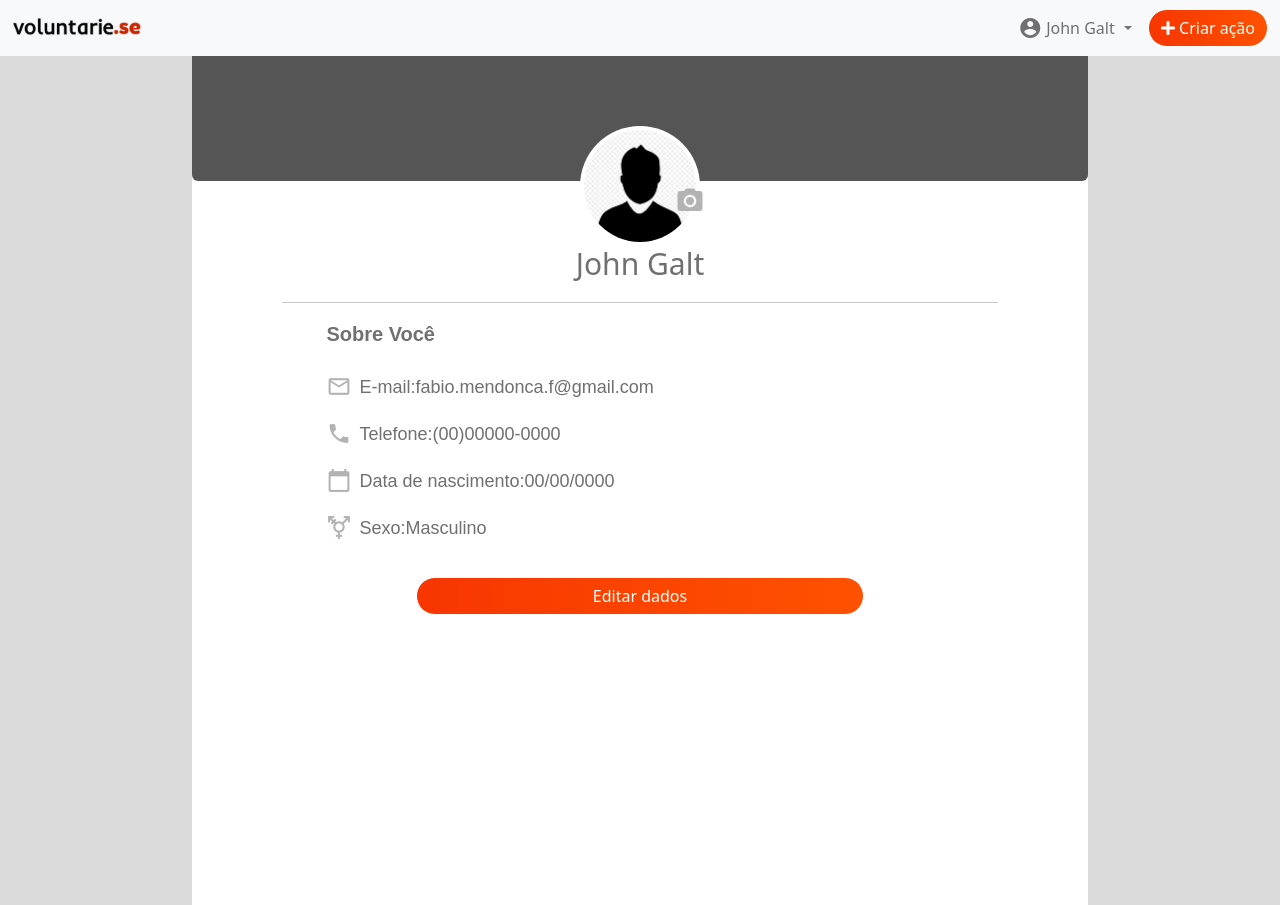
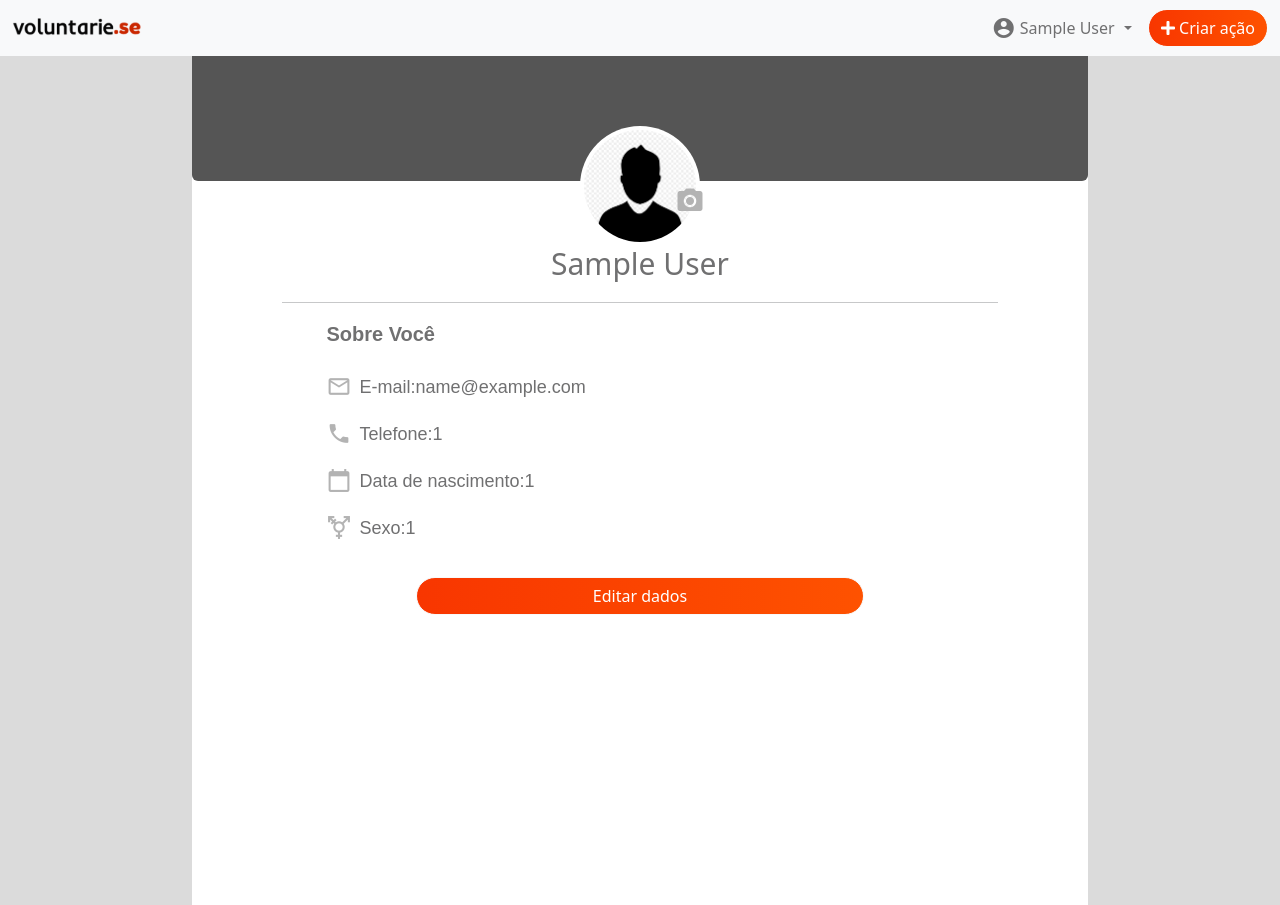
Before and after one commit to FabioMendoncaft/Voluntarie.se2, a PHP site: page /perfil.php in a window 1280 px wide. Run offline with PHP 8.4, Linux system fonts and the light colour scheme; the visitor is signed in with stand-in values (Sample User, id 1); some libraries are stand-ins or nearby versions.

Commit message:
Ajustes para pegar o usuário logado

```diff
--- a/feed.php
+++ b/feed.php
@@ -22,6 +22,7 @@ if (!isset($_SESSION['autenticado']) || $_SESSION['autenticado'] != 'SIM') {
     header('Location: index.php');
 }
 
+$user = $_SESSION['nome'];
 $acao = 'feed';
 require 'php/acoes-controller.php';
 
@@ -38,7 +39,7 @@ require 'php/acoes-controller.php';
                         <li class="nav-item dropdown">
                             <a class="nav-link dropdown-toggle" href="#" id="navbarDropdown" role="button" data-bs-toggle="dropdown" aria-expanded="false">
                                 <span class="material-icons">account_circle</span>
-                                <label>John Galt</label>
+                                <label><?php echo $user ?></label>
                             </a>
                             <ul class="dropdown-menu" aria-labelledby="navbarDropdown">
                                 <li><a class="dropdown-item" href="perfil.php">Meu perfil</a></li>
@@ -100,7 +101,7 @@ require 'php/acoes-controller.php';
                     <img src="img/íconePerfil.jpg" alt="" id="imagemPerfil">
                 </div>
                 <div class="dadosPerfil">
-                    <h1><strong>John Galt</strong></h1>
+                    <h1><strong><?php echo $user ?></strong></h1>
                     <a href="perfil.php" class="btn btn-light corBotao">Meu perfil</a>
                     <a href="minhas-acoes.php" class="btn btn-light btn2">Minhas ações</a>
                 </div>
--- a/minhas-acoes.php
+++ b/minhas-acoes.php
@@ -46,6 +46,7 @@ if(!isset($_SESSION['autenticado']) || $_SESSION['autenticado'] != 'SIM'){
 header('Location: index.php');
 }
 
+$user = $_SESSION['nome'];
 $acao = 'recuperar';
 require 'php/acoes-controller.php';
 
@@ -62,7 +63,7 @@ require 'php/acoes-controller.php';
                         <li class="nav-item dropdown">
                             <a class="nav-link dropdown-toggle" href="#" id="navbarDropdown" role="button" data-bs-toggle="dropdown" aria-expanded="false">
                                 <span class="material-icons">account_circle</span>
-                                <label>John Galt</label>
+                                <label><?php echo $user ?></label>
                             </a>
                             <ul class="dropdown-menu" aria-labelledby="navbarDropdown">
                                 <li><a class="dropdown-item" href="perfil.php">Meu perfil</a></li>
@@ -124,7 +125,7 @@ require 'php/acoes-controller.php';
                     <img src="img/íconePerfil.jpg" alt="" class="imagemPerfil">
                 </div>
                 <div class="dadosPerfil">
-                    <h1><strong>John Galt</strong></h1>
+                    <h1><strong><?php echo $user ?></strong></h1>
                     <a href="perfil.php" class="btn btn-light corBotao">Meu perfil</a>
                 </div>
             </div>
--- a/perfil.php
+++ b/perfil.php
@@ -4,6 +4,11 @@ session_start();
 if(!isset($_SESSION['autenticado']) || $_SESSION['autenticado'] != 'SIM'){
 header('Location: index.php');
 }
+$user          = $_SESSION['nome'];
+$email         = $_SESSION['email'];
+$telefone      = $_SESSION['telefone'];
+$dt_nascimento = $_SESSION['data_nascimento'];
+$sexo          = $_SESSION['sexo'];
 
 ?>
     <!DOCTYPE html>
@@ -74,7 +79,7 @@ header('Location: index.php');
                         <li class="nav-item dropdown">
                             <a class="nav-link dropdown-toggle" href="#" id="navbarDropdown" role="button" data-bs-toggle="dropdown" aria-expanded="false">
                                 <span class="material-icons">account_circle</span>
-                                <label>John Galt</label>
+                                <label><?php echo $user ?></label>
                             </a>
                             <ul class="dropdown-menu" aria-labelledby="navbarDropdown">
                                 <li><a class="dropdown-item" href="#">Meu perfil</a></li>
@@ -137,29 +142,29 @@ header('Location: index.php');
                 <button id="editarImagem" class="ativarModall"><span class="material-icons">camera_alt</span></button>
             </div>
 
-            <h1 id="nome">John Galt</h1>
+            <h1 id="nome"><?php echo $user ?></h1>
             <hr>
             <strong><label>Sobre Você</label></strong>
 
             <div id="blocoDados">
                 <span class="material-icons">mail_outline</span>
                 <p class="dados">E-mail:
-                    <p id="email">fabio.mendonca.f@gmail.com</p>
+                    <p id="email"><?php echo $email?></p>
                 </p>
 
                 <span class="material-icons"> phone</span>
                 <p class="dados">Telefone:
-                    <p id="telefone">(00)00000-0000</p>
+                    <p id="telefone"><?php echo $telefone?></p>
                 </p>
 
                 <span class="material-icons"> calendar_today</span>
                 <p class="dados">Data de nascimento:
-                    <p id="dNascimento">00/00/0000</p>
+                    <p id="dNascimento"><?php echo $dt_nascimento?></p>
                 </p>
 
                 <span class="material-icons"> transgender</span>
                 <p class="dados">Sexo:
-                    <p id="sexo">Masculino</p>
+                    <p id="sexo"><?php echo $sexo?></p>
                 </p>
             </div>
 
```
Also changed, not shown: php/usuario.php (+7 -3 lines).
